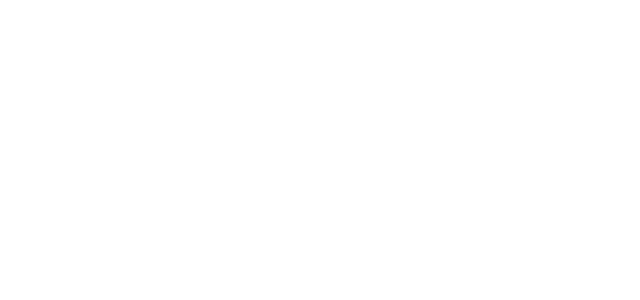
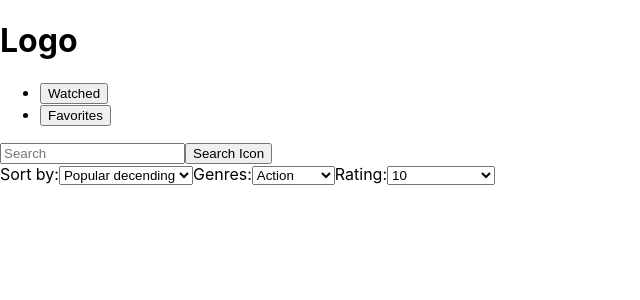
Before and after one commit to Battlertrunks/Group-Movie-Project, a React (Create React App) app: page / in a window 1280 px wide. Shown: the top 300 px of the page, without its empty margins (0-640 px from the left). Built offline with nearby package versions, Linux system fonts and the light colour scheme.

Commit message:
Made the skeloton for the Header, search, and filter.

```diff
--- a/src/App.tsx
+++ b/src/App.tsx
@@ -1,8 +1,15 @@
 import React from "react";
 import "./App.css";
+import FilterBar from "./components/FilterBar";
+import Header from "./components/Header";
 
 function App() {
-  return <div className="App"></div>;
+  return (
+    <div className="App">
+      <Header />
+      <FilterBar />
+    </div>
+  );
 }
 
 export default App;
--- /dev/null
+++ b/src/components/FilterBar.tsx
@@ -0,0 +1,28 @@
+import "./FilterBar.css";
+
+const FilterBar = () => {
+  return (
+    <form className="FilterBar">
+      <label htmlFor="sort-by">Sort by:</label>
+      <select name="sort-by" id="sort-by">
+        <option value="pop-decending">Popular decending</option>
+        <option value="pop-ascending">Popular ascending</option>
+      </select>
+      <label htmlFor="genres">Genres:</label>
+      <select name="genres" id="genres">
+        <option value="action">Action</option>
+        <option value="sci-fi">Sci-fi</option>
+        <option value="romance">Romance</option>
+        <option value="adventure">Adventure</option>
+      </select>
+      <label htmlFor="rating">Rating:</label>
+      <select name="rating" id="rating">
+        <option value="10">10</option>
+        <option value="9">Greater than 9</option>
+        <option value="8">Greater than 8</option>
+      </select>
+    </form>
+  );
+};
+
+export default FilterBar;
--- /dev/null
+++ b/src/components/Header.tsx
@@ -0,0 +1,23 @@
+import "./Header.css";
+import SearchInput from "./SearchInput";
+
+const Header = () => {
+  return (
+    <header className="Header">
+      <h1>Logo</h1>
+      <nav>
+        <ul>
+          <li>
+            <button>Watched</button>
+          </li>
+          <li>
+            <button>Favorites</button>
+          </li>
+        </ul>
+        <SearchInput />
+      </nav>
+    </header>
+  );
+};
+
+export default Header;
--- /dev/null
+++ b/src/components/SearchInput.tsx
@@ -0,0 +1,17 @@
+import "./SearchInput.css";
+
+const SearchInput = () => {
+  return (
+    <form className="SearchInput">
+      <input
+        type="text"
+        name="search-movie"
+        id="search-movie"
+        placeholder="Search"
+      />
+      <button>Search Icon</button>
+    </form>
+  );
+};
+
+export default SearchInput;
--- /dev/null
+++ b/src/models/MovieCardResponse.ts
@@ -0,0 +1,6 @@
+export default interface MovieCard {
+  genre: string;
+  title: string;
+  rating: number;
+  id?: number;
+}
```
Also changed, not shown: src/components/FilterBar.css (added), src/components/Header.css (added), src/components/SearchInput.css (added).
